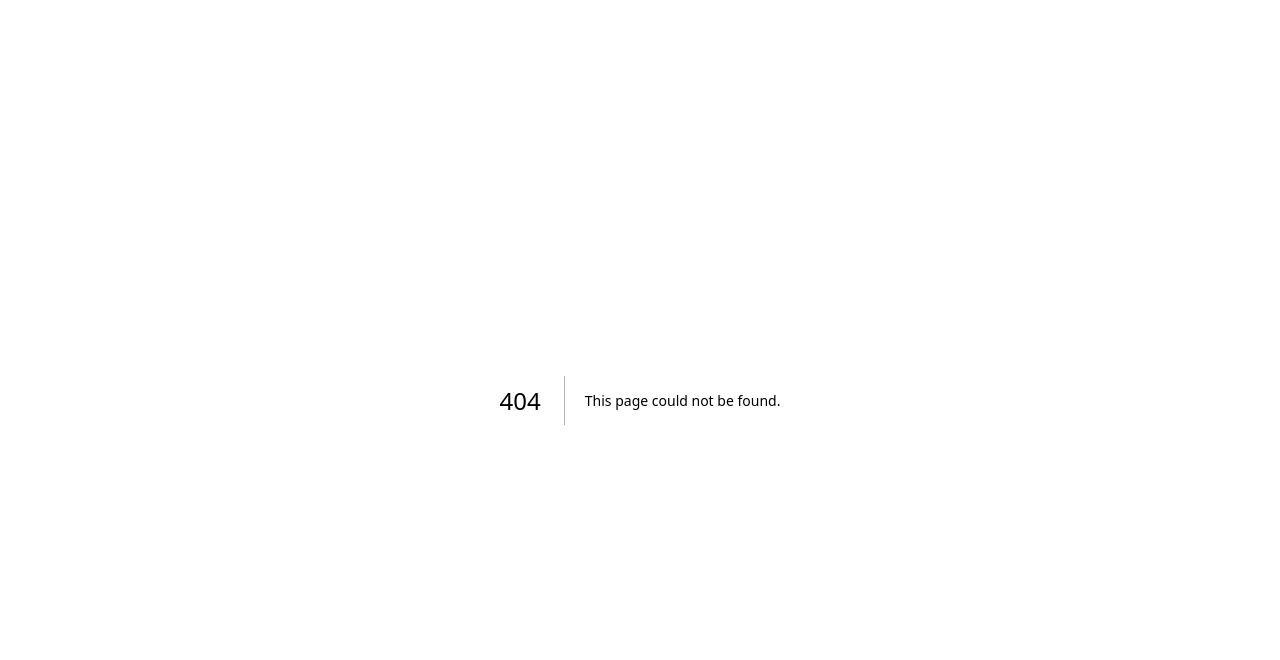
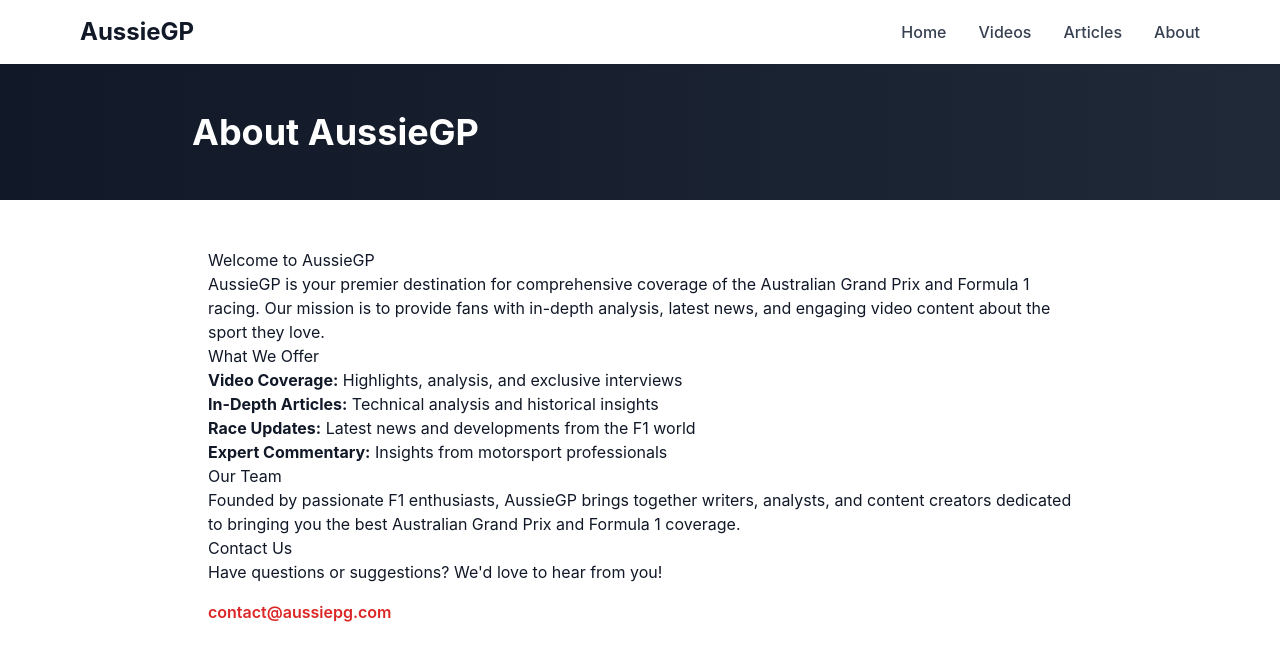
Before and after one commit to WiseZucchini/AussieGP1, a Next.js app: page /about in a window 1280 px wide. Before the commit this address had no page. Shown: the top 660 px of the page. Built offline with nearby package versions, Linux system fonts and the light colour scheme.

Commit message:
About page

```diff
--- /dev/null
+++ b/app/about/page.tsx
@@ -0,0 +1,47 @@
+import Header from '@/components/Header'
+
+export default function AboutPage() {
+  return (
+    <main className="min-h-screen bg-white">
+      <Header />
+
+      <section className="bg-gradient-to-r from-gray-900 to-gray-800 text-white py-12 px-4">
+        <div className="max-w-4xl mx-auto">
+          <h1 className="text-4xl font-bold">About AussieGP</h1>
+        </div>
+      </section>
+
+      <section className="max-w-4xl mx-auto py-12 px-4">
+        <div className="prose prose-lg max-w-none">
+          <h2>Welcome to AussieGP</h2>
+          <p>
+            AussieGP is your premier destination for comprehensive coverage of the Australian Grand Prix and Formula 1 racing.
+            Our mission is to provide fans with in-depth analysis, latest news, and engaging video content about the sport they love.
+          </p>
+
+          <h2>What We Offer</h2>
+          <ul>
+            <li><strong>Video Coverage:</strong> Highlights, analysis, and exclusive interviews</li>
+            <li><strong>In-Depth Articles:</strong> Technical analysis and historical insights</li>
+            <li><strong>Race Updates:</strong> Latest news and developments from the F1 world</li>
+            <li><strong>Expert Commentary:</strong> Insights from motorsport professionals</li>
+          </ul>
+
+          <h2>Our Team</h2>
+          <p>
+            Founded by passionate F1 enthusiasts, AussieGP brings together writers, analysts, and content creators
+            dedicated to bringing you the best Australian Grand Prix and Formula 1 coverage.
+          </p>
+
+          <h2>Contact Us</h2>
+          <p>Have questions or suggestions? We'd love to hear from you!</p>
+          <p className="mt-4">
+            <a href="mailto:contact@aussiepg.com" className="text-red-600 hover:text-red-700 font-semibold">
+              contact@aussiepg.com
+            </a>
+          </p>
+        </div>
+      </section>
+    </main>
+  )
+}
```
